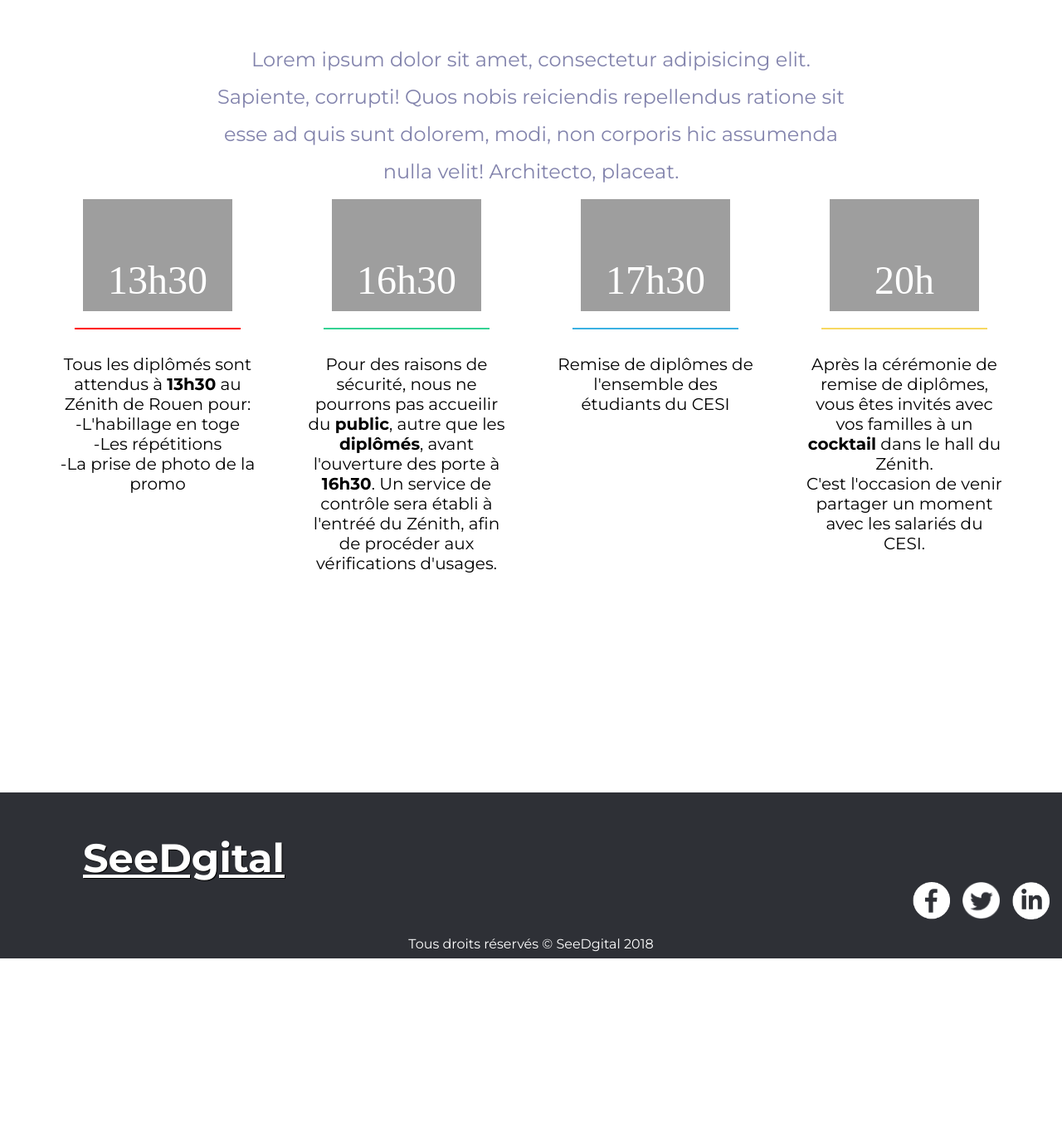
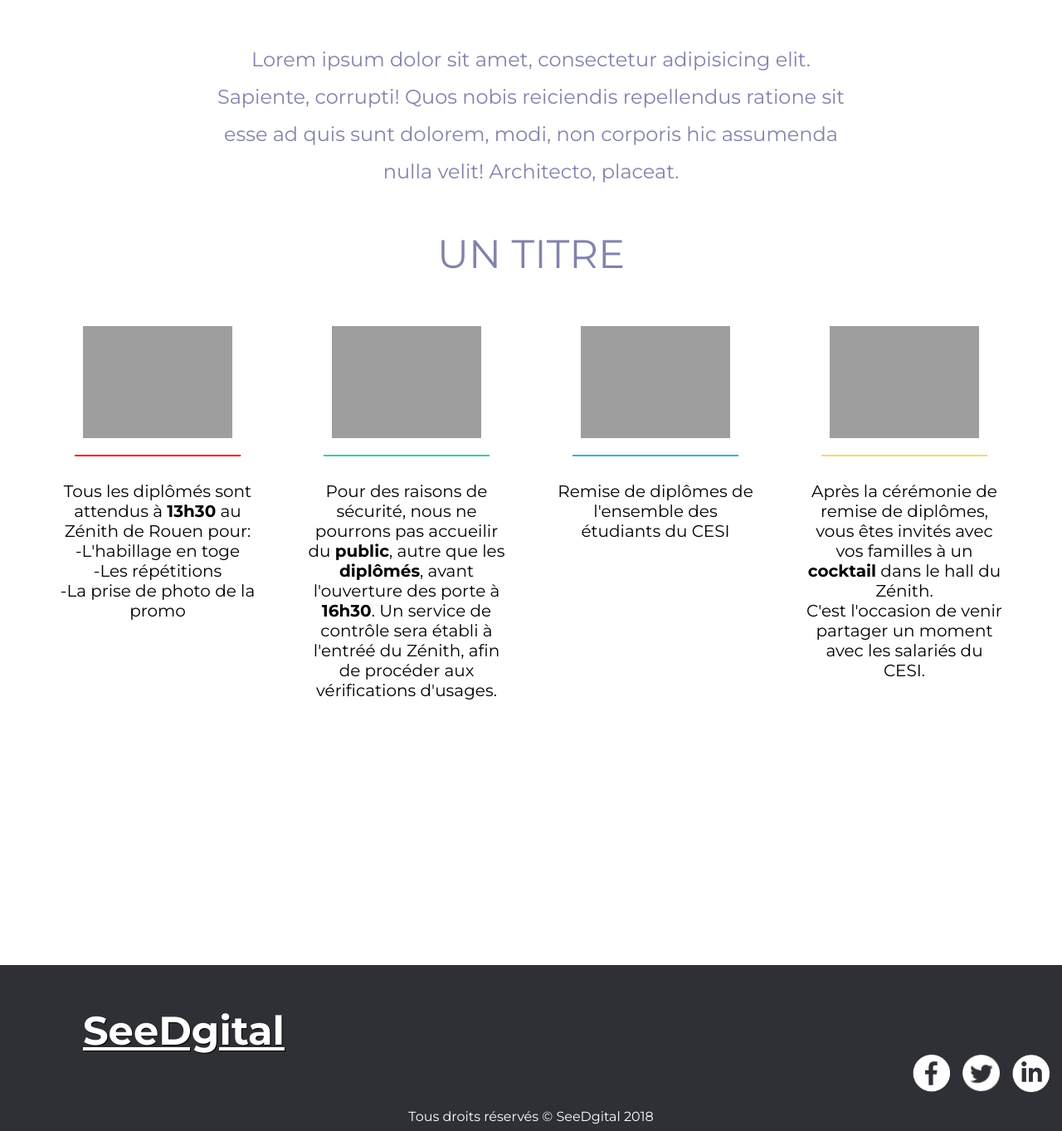
Before and after one commit to Hell0ow/startup-weekend-groupe-12, a PHP site: page / in a window 1280 px wide. Shown: the part 975-2338 px from the top of the page at 83% size. Before the commit the page ends 2130 px from the top, so only its background shows below. Run offline with PHP 8.4, Linux system fonts and the light colour scheme; grey boxes are pictures that could not be loaded.

Commit message:
HGFDHGFDHGF

```diff
--- a/css/style.css
+++ b/css/style.css
@@ -231,7 +231,7 @@ footer
 	display: flex;
 	justify-content: center;
 	flex-wrap: wrap;
-	margin-top: 2%;
+	margin-top: 10%;
 	text-align:center;
 }
 
@@ -346,3 +346,11 @@ footer
 	top: -50px;
 	margin-bottom: -40px;
 }
+
+
+#title_content_programmation
+{
+	text-align: center;
+	color: rgb(130,131,172);
+	font-size: 3em;
+}
--- a/index.html
+++ b/index.html
@@ -59,19 +59,18 @@
 		</p>
 	</section>
 
+	<p id="title_content_programmation">UN TITRE</p>
 
 	 <div class="programmation_imgs">
           <div  data-aos="zoom-in" data-aos-once="true">
                <article>
-                    <span class="time_programmation">13h30</span>
-                    <img class ="programmation_img" src="http://localhost:8081/wp-content/themes/site_RDD/img/accueil_diplome_img.jpg">
+                    <img class ="programmation_img" src="assets/img/photo_cesi_1.png">
                     <div id="rectangle_color1"></div>
                     <p>Tous les diplômés sont attendus à <strong>13h30</strong> au Zénith de Rouen pour: <br>-L'habillage en toge<br>-Les répétitions<br>-La prise de photo de la promo</p>
                </article>
 
                <article>
-                    <span class="time_programmation">16h30</span>
-                    <img class ="programmation_img" src="http://localhost:8081/wp-content/themes/site_RDD/img/accueil_invites_img.jpg">
+                    <img class ="programmation_img" src="assets/img/photo_cesi_2.png">
                     <div id="rectangle_color2"></div>
                     <p>Pour des raisons de sécurité, nous ne pourrons pas accueilir du <strong>public</strong>, autre que les <strong>diplômés</strong>, avant l'ouverture des porte à <strong>16h30</strong>. Un service de contrôle sera établi à l'entréé du Zénith, afin de procéder aux vérifications d'usages.</p>
                </article>
@@ -79,14 +78,12 @@
 
           <div data-aos="zoom-in" data-aos-once="true">
                <article>
-                    <span class="time_programmation">17h30</span>
                     <img class ="programmation_img" src="http://localhost:8081/wp-content/themes/site_RDD/img/ceremonie_officielle_img.jpg">
                     <div id="rectangle_color3"></div>
                     <p>Remise de diplômes de l'ensemble des étudiants du CESI</p>
                </article>
 
                <article>
-                    <span class="time_programmation">20h</span>
                     <img class ="programmation_img" src="http://localhost:8081/wp-content/themes/site_RDD/img/cocktail_img.jpg">
                     <div id="rectangle_color4"></div>
                     <p>Après la cérémonie de remise de diplômes, vous êtes invités avec vos familles à un <strong>cocktail</strong> dans le hall du Zénith. <br> C'est l'occasion de venir partager un moment avec les salariés du CESI.</p>
```
